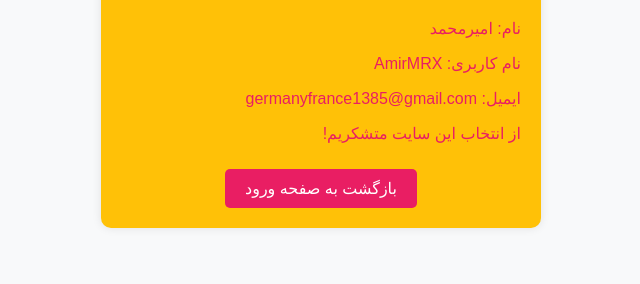
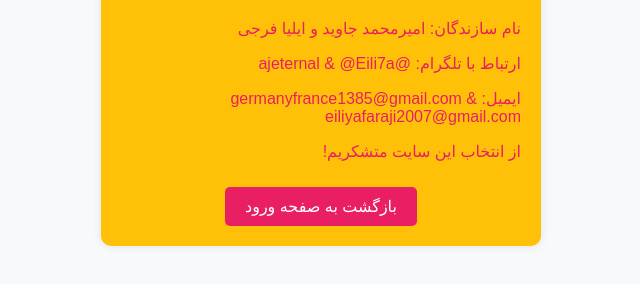
Before and after one commit to AJeternal/jafar, a plain HTML site: page about.html in a window 1280 px wide. Shown: the part 132-416 px from the top of the page, without its empty margins (319-959 px from the left). Drawn offline with Linux system fonts and the light colour scheme.

Commit message:
Update about.html

```diff
--- a/about.html
+++ b/about.html
@@ -9,9 +9,9 @@
 <body>
     <div class="container pink-background">
         <h1 class="golden-text centered">درباره من</h1>
-        <p class="golden-text">نام: امیرمحمد</p>
-        <p class="golden-text">نام کاربری: AmirMRX</p>
-        <p class="golden-text">ایمیل: germanyfrance1385@gmail.com</p>
+        <p class="golden-text">نام سازندگان: امیرمحمد جاوید و ایلیا فرجی</p>
+        <p class="golden-text">ارتباط با تلگرام: @ajeternal & @Eili7a</p>
+        <p class="golden-text">ایمیل: germanyfrance1385@gmail.com & eiliyafaraji2007@gmail.com</p>
         <p class="golden-text">از انتخاب این سایت متشکریم!</p>
         <a href="index.html" class="button">بازگشت به صفحه ورود</a>
     </div>
```
